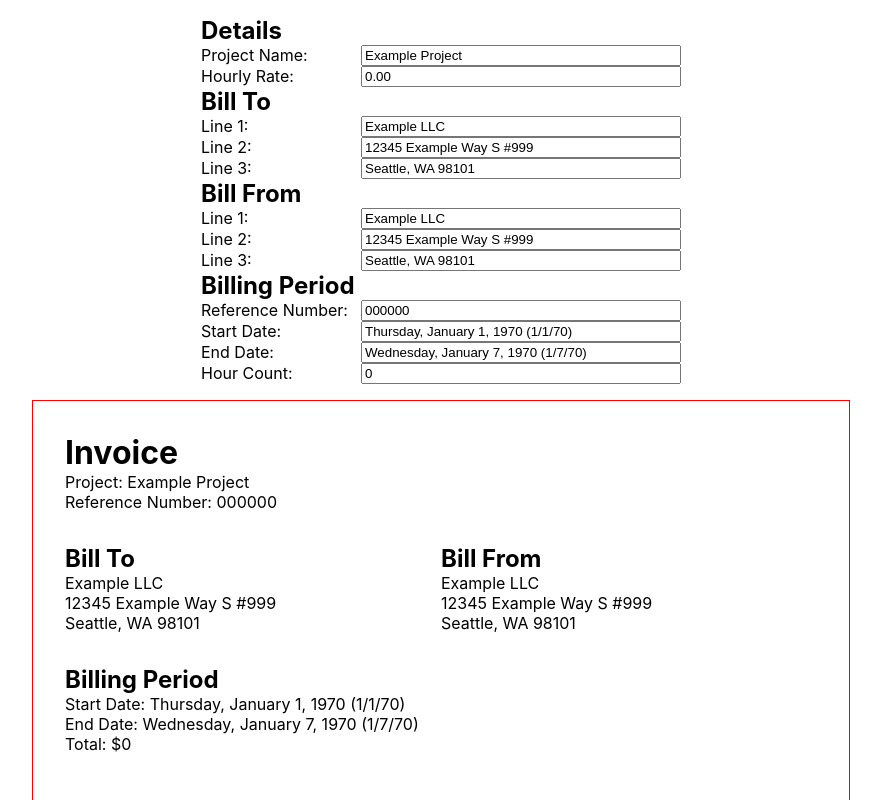
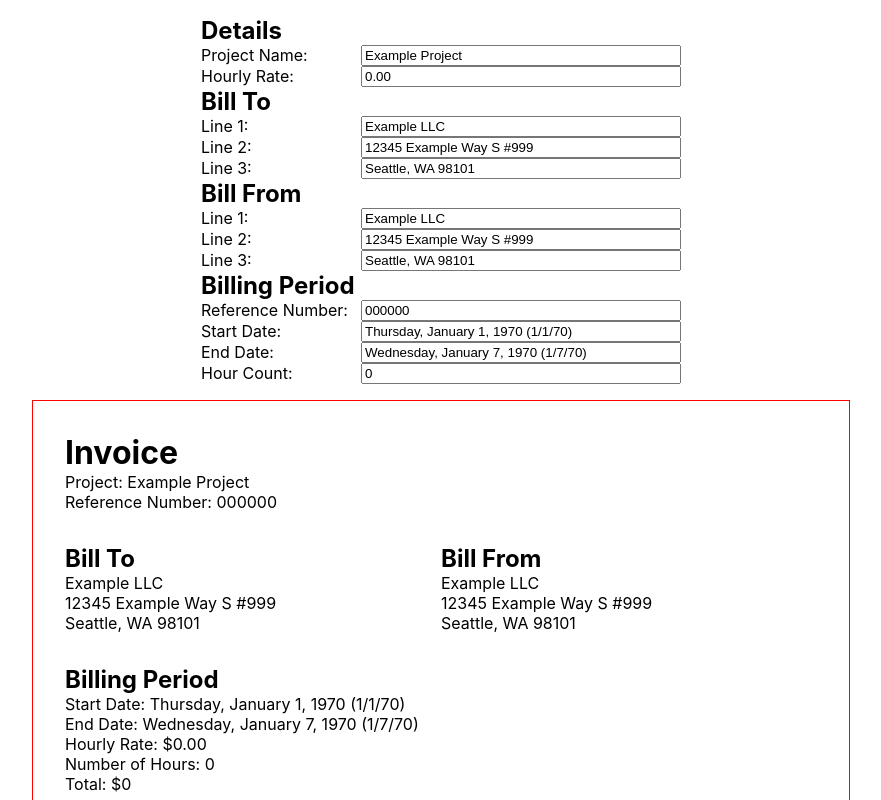
Before and after one commit to arctair/invoicer, a React (Create React App) app in the folder webapp/: page / in a window 1280 px wide. Shown: the top 800 px of the page, without its empty margins (199-1080 px from the left). Built offline with nearby package versions, Linux system fonts and the light colour scheme.

Commit message:
add hourly rate and hour count to preview

```diff
--- a/webapp/src/InvoicePreview.tsx
+++ b/webapp/src/InvoicePreview.tsx
@@ -31,6 +31,8 @@ export default function InvoicePreview() {
           <h2>Billing Period</h2>
           <div>Start Date: {invoice.startDate}</div>
           <div>End Date: {invoice.endDate}</div>
+          <div>Hourly Rate: ${invoice.hourlyRateAsString}</div>
+          <div>Number of Hours: {invoice.hourCountAsString}</div>
           <div>Total: ${invoice.hourCount * invoice.hourlyRate}</div>
         </Section>
       </LetterContent>
```
